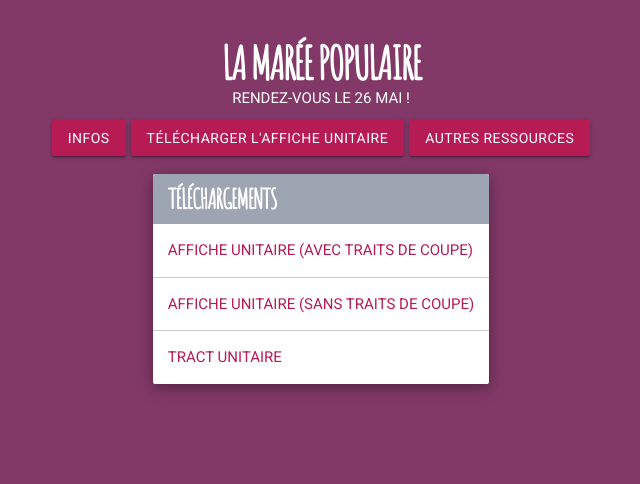
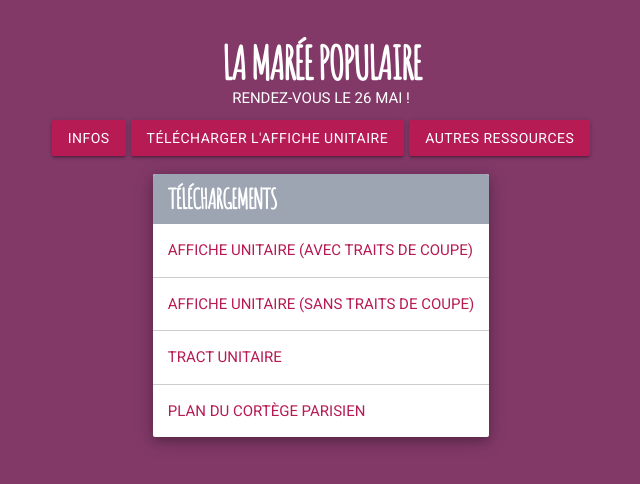
Before and after one commit to tonygoussot/mareepopulaire, a Jekyll site: the page built from resources.html, in a window 1280 px wide. Shown: the top 484 px of the page, without its empty margins (319-959 px from the left). Built offline with Jekyll 4.4.1, drawn with Linux system fonts in a browser that asks for light colours.

Commit message:
ajout plan cortège parisien

```diff
--- a/resources.html
+++ b/resources.html
@@ -20,5 +20,8 @@ social_description: Pour l’égalité, la justice sociale et la solidarité, ma
     <div class="Article__action">
       <a class="Article__action--link" href="{{ site.baseurl }}/public/files/tract.pdf" target="_blank">Tract unitaire</a>
     </div>
+    <div class="Article__action">
+      <a class="Article__action--link" href="{{ site.baseurl }}/public/files/plan_paris.pdf" target="_blank">Plan du cortège parisien</a>
+    </div>
   </div>
 </div>
```
Also changed, not shown: 1 other file.
